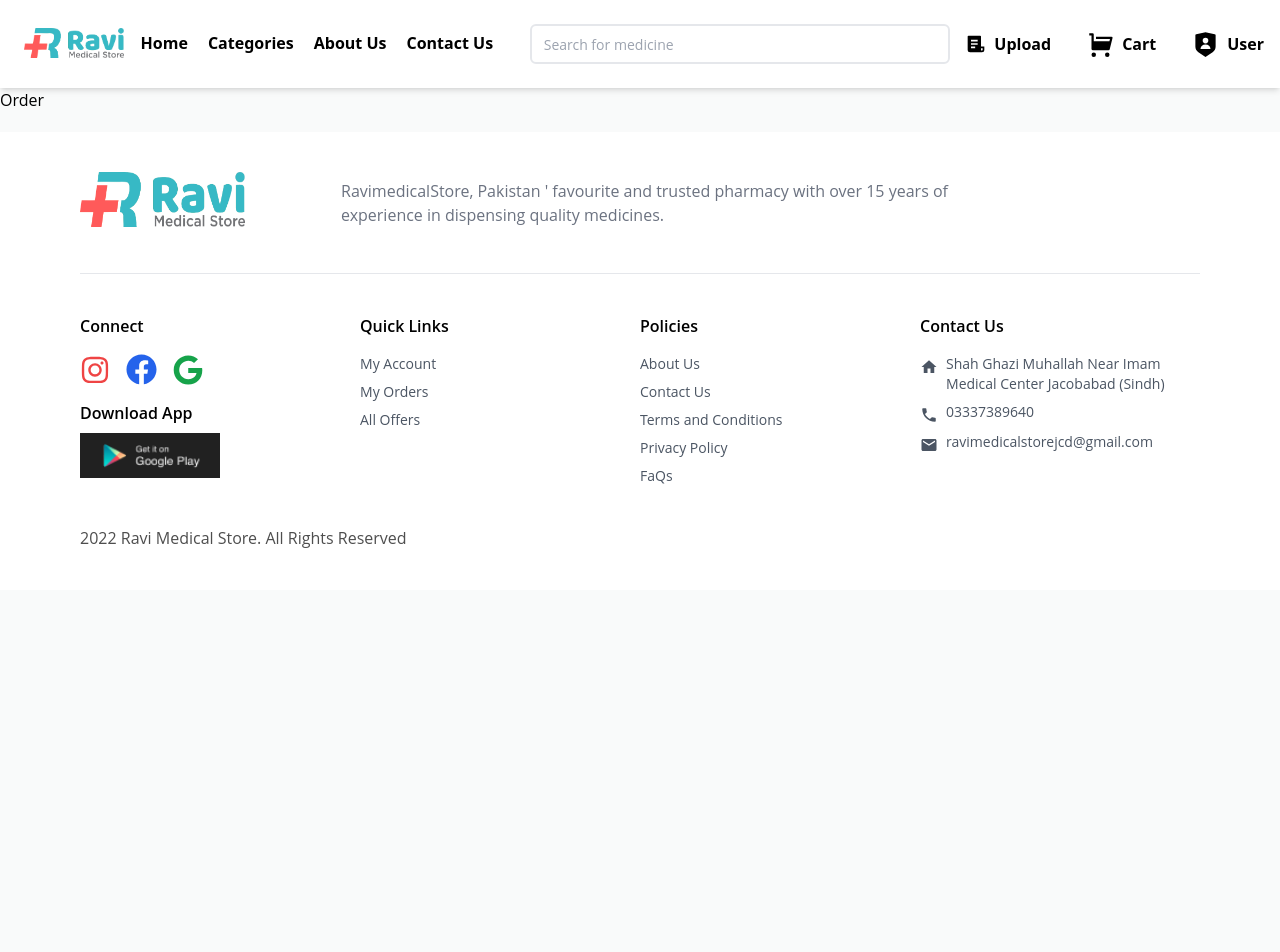
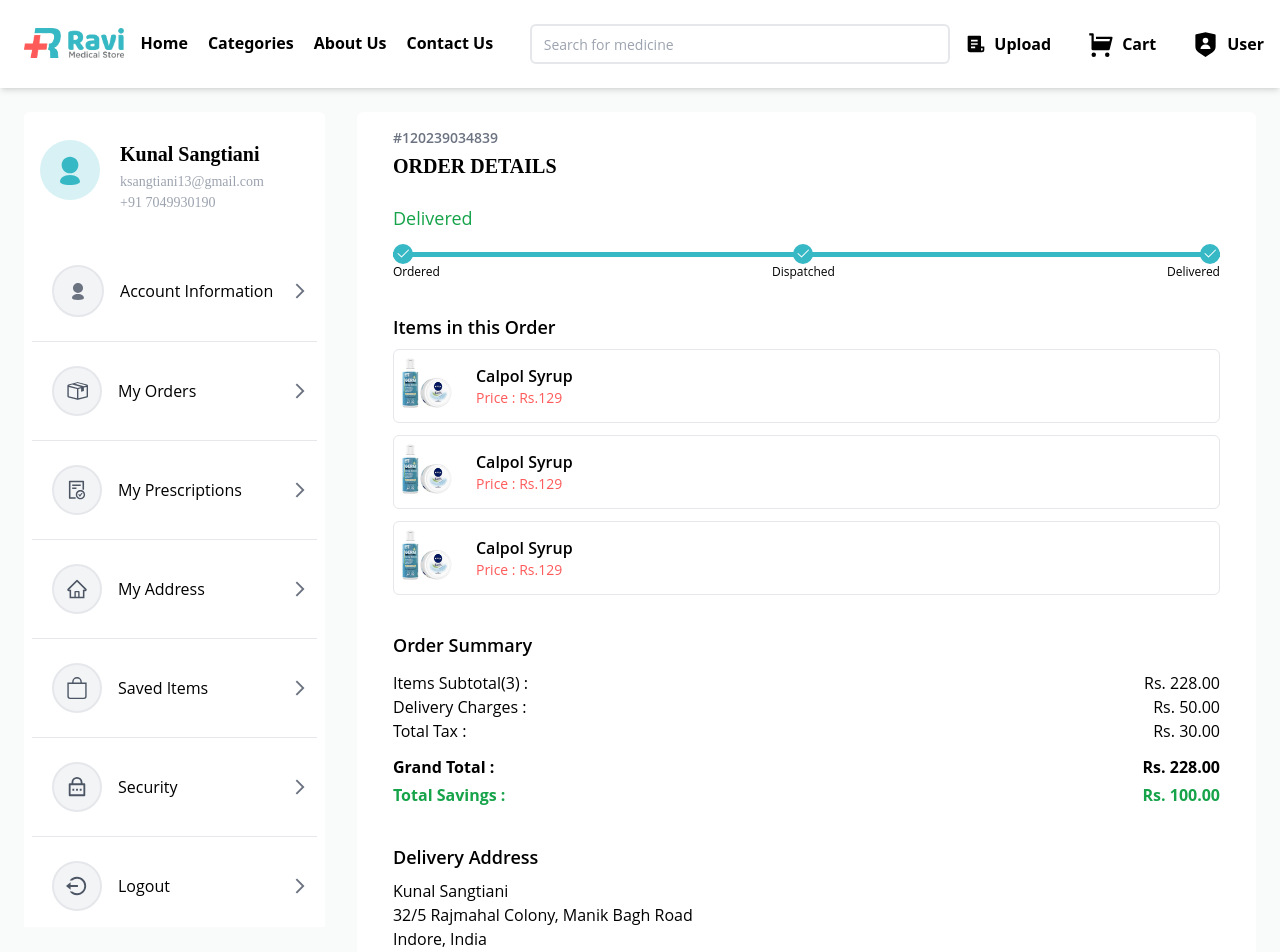
Before and after one commit to kunals131/EParmacy, a Next.js app in the folder client/: page /account/myorders/1 in a window 1280 px wide. Shown: the top 952 px of the page. Before the commit the page ends 800 px from the top, so only its background shows below. Built offline with nearby package versions, Linux system fonts and the light colour scheme.

Commit message:
Created Order Page

```diff
--- a/client/pages/account/myorders/[id].jsx
+++ b/client/pages/account/myorders/[id].jsx
@@ -1,9 +1,109 @@
-import React from 'react'
+import React from "react";
+import AccountLayout from "../../../components/AccountLayout";
+import { BsCheck2 } from "react-icons/bs";
+import Image from "next/image";
+
+const OrderItem = () => {
+  return (
+    <div className="flex items-center space-x-5 p-1 border-[1px] rounded-md">
+      <div className="p-1">
+        <Image src="/product/p1.png" height={50} width={50} />
+      </div>
+      <div>
+        <div className="font-semibold">Calpol Syrup</div>
+        <div className="text-accent text-sm ">Price : Rs.129</div>
+      </div>
+      <hr />
+    </div>
+  );
+};
 
 const Order = () => {
   return (
-    <div>Order</div>
-  )
-}
+    <AccountLayout>
+      <div className="font-default 2xl:px-5">
+        <div className="p-2">
+          <div className="text-sm text-gray-500 font-semibold">
+            #120239034839
+          </div>
+          <div className="mt-1 text-xl font-poppins font-semibold">
+            ORDER DETAILS
+          </div>
+        </div>
+        <div className="mt-2 p-2">
+          <div className="text-green-600 text-lg ">Delivered</div>
+          <div className="mt-5">
+            <div className="h-[5px] flex items-center justify-between w-[100%] bg-primary">
+              <div className="flex flex-col mt-[15px] justify-center">
+                <div className="h-[20px] w-[20px] bg-primary rounded-full flex items-center justify-center text-white">
+                  <BsCheck2 />
+                </div>
+                <div className="text-xs">Ordered</div>
+              </div>
+              <div className="flex flex-col mt-[15px] items-center justify-center">
+                <div className="h-[20px] w-[20px] bg-primary rounded-full flex items-center justify-center text-white">
+                  <BsCheck2 />
+                </div>
+                <div className="text-xs">Dispatched</div>
+              </div>
+              <div className="flex flex-col mt-[15px] items-end">
+                <div className="h-[20px] w-[20px] bg-primary rounded-full flex items-center justify-center text-white">
+                  <BsCheck2 />
+                </div>
+                <div className="text-xs">Delivered</div>
+              </div>
+            </div>
+          </div>
+        </div>
+        <div className="mt-10 p-2">
+          <div className="font-semibold text-lg">Items in this Order</div>
+          <div className="mt-2 space-y-3">
+            <OrderItem />
+            <OrderItem />
+            <OrderItem />
+          </div>
+        </div>
+        <div className="mt-5 p-2">
+          <div className="font-semibold text-lg">Order Summary</div>
+          <div className="mt-3">
+            <div className="justify-between flex">
+              <div>Items Subtotal(3) : </div>
+              <div>Rs. 228.00</div>
+            </div>
+            <div className="justify-between flex">
+              <div>Delivery Charges : </div>
+              <div>Rs. 50.00</div>
+            </div>
+            <div className="justify-between flex">
+              <div>Total Tax : </div>
+              <div>Rs. 30.00</div>
+            </div>
+            <div className="justify-between flex mt-3">
+              <div className="font-bold">Grand Total : </div>
+              <div className="font-bold">Rs. 228.00</div>
+            </div>
+            <div className="justify-between flex mt-1">
+              <div className="font-bold text-green-600">Total Savings : </div>
+              <div className="font-bold text-green-600">Rs. 100.00</div>
+            </div>
+          </div>
+        </div>
+        <div className="mt-5 p-2">
+          <div className="text-lg font-semibold">Delivery Address</div>
+          <div className="mt-2">
+            <div>Kunal Sangtiani</div>
+            <div>32/5 Rajmahal Colony, Manik Bagh Road</div>
+            <div>Indore, India</div>
+          </div>
+        </div>
+        <div className="flex mt-7 p-2">
+          <div className="px-3 py-1 bg-accent text-white rounded-md">
+            Cancel Order
+          </div>
+        </div>
+      </div>
+    </AccountLayout>
+  );
+};
 
-export default Order
+export default Order;
--- a/client/pages/account/myorders/index.jsx
+++ b/client/pages/account/myorders/index.jsx
@@ -75,10 +75,10 @@
         <div className='w-[20%] h-[2px] bg-primary'></div>
         <div className='mt-4 flex space-x-3 items-center'>
           <div className='w-[100%]'>
-          <input type="text" className='text-sm border-2 w-[100%] p-[6px] rounded-md' placeholder='Search All Orders' />
+          <input type="text" className='text-sm border-2 outline-none w-[100%] lg:p-2 p-[6px] rounded-md' placeholder='Search All Orders' />
           </div>
           <div>
-            <select name="filterOrders" className='border-2 p-1 rounded-md' id="filterOrder">
+            <select name="filterOrders" className='border-2 lg:p-[7px] p-1 rounded-md' id="filterOrder">
               <option value="AllOrders">All Orders</option>
               <option value="Active Orders">Active Orders</option>
               <option value="Active Orders">Delivered Orders</option>
@@ -86,7 +86,7 @@
             </select>
           </div>
         </div>
-        <hr />
+        <hr className='lg:hidden'/>
         <div className='mt-6 space-y-3 lg:space-y-6'>
           <OrderItem/>
           <OrderItem/>
```
